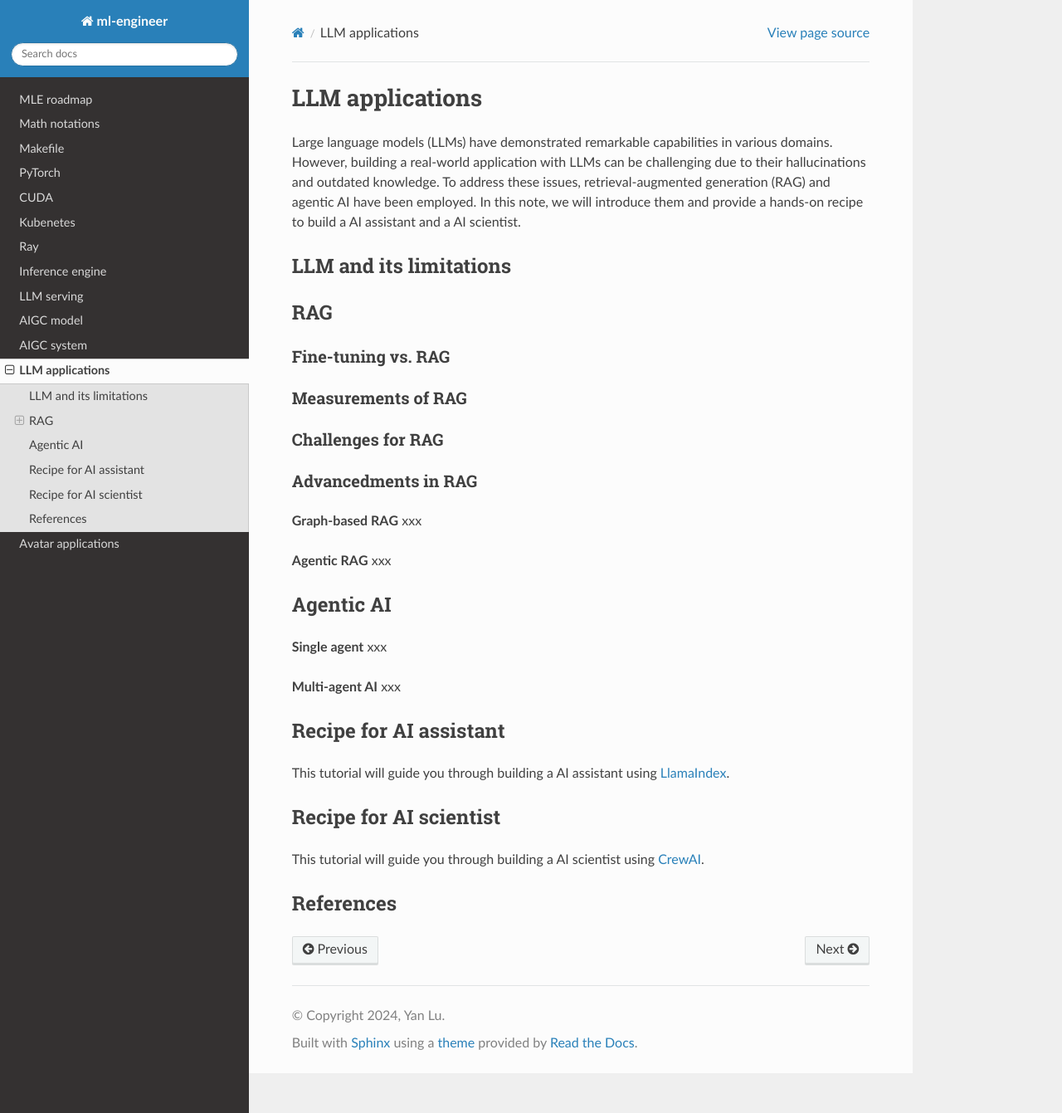
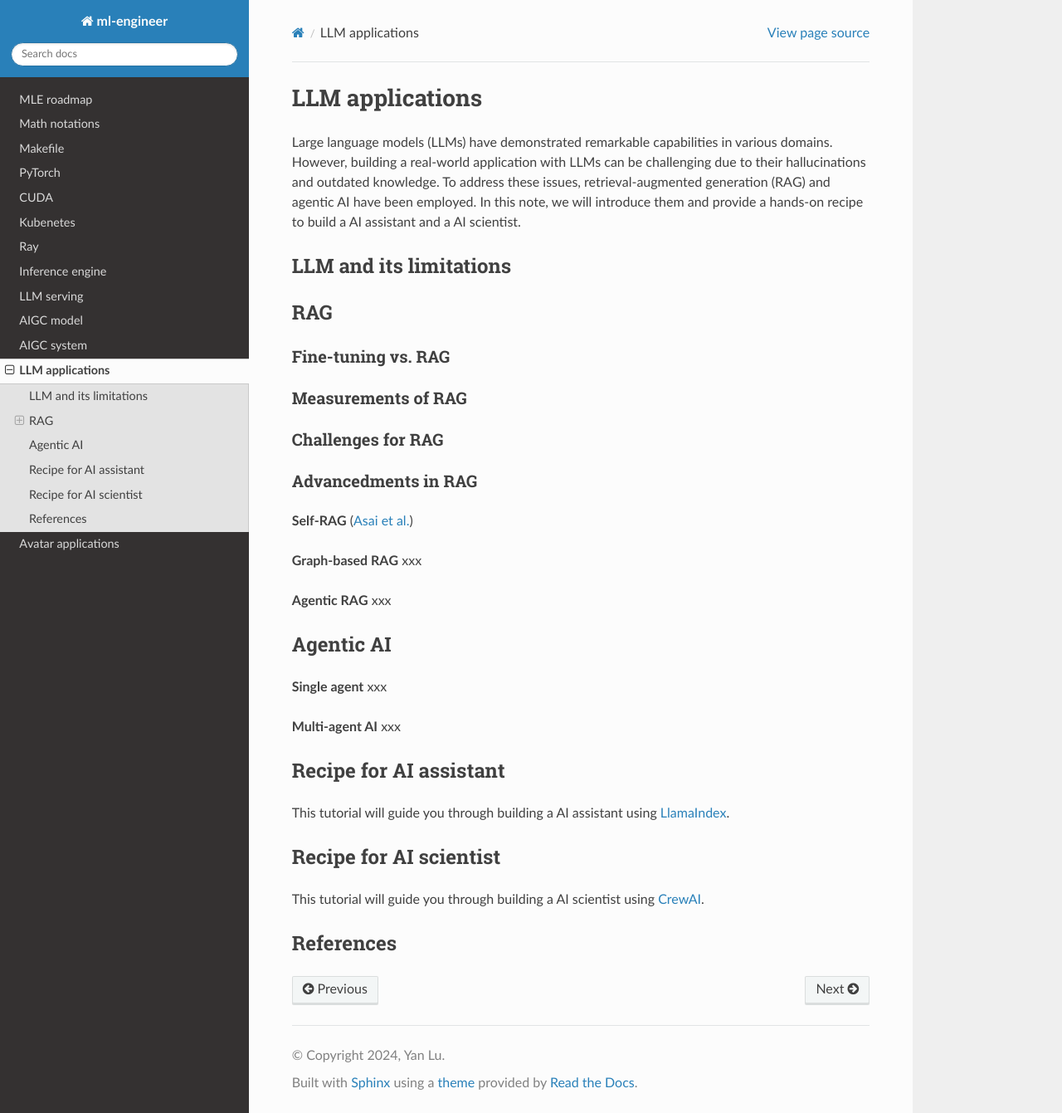
Before and after one commit to Jason-cs18/ml-engineer, a Sphinx documentation site: the page built from docs/source/llm_app.rst, in a window 1280 px wide and 1341 px high. Shown: the whole window at 83% size. Built offline with Sphinx 7.4.7 and the Read the Docs theme 3.1.0, drawn with Linux system fonts in a browser that asks for light colours.

Commit message:
update llm app

```diff
--- a/docs/source/llm_app.rst
+++ b/docs/source/llm_app.rst
@@ -21,6 +21,8 @@ Challenges for RAG
 Advancedments in RAG
 ^^^^^^^^^^^^^^^^^^^^
 
+**Self-RAG** (`Asai et al. <https://arxiv.org/abs/2310.11511>`_)
+
 **Graph-based RAG** xxx
 
 **Agentic RAG** xxx
```
